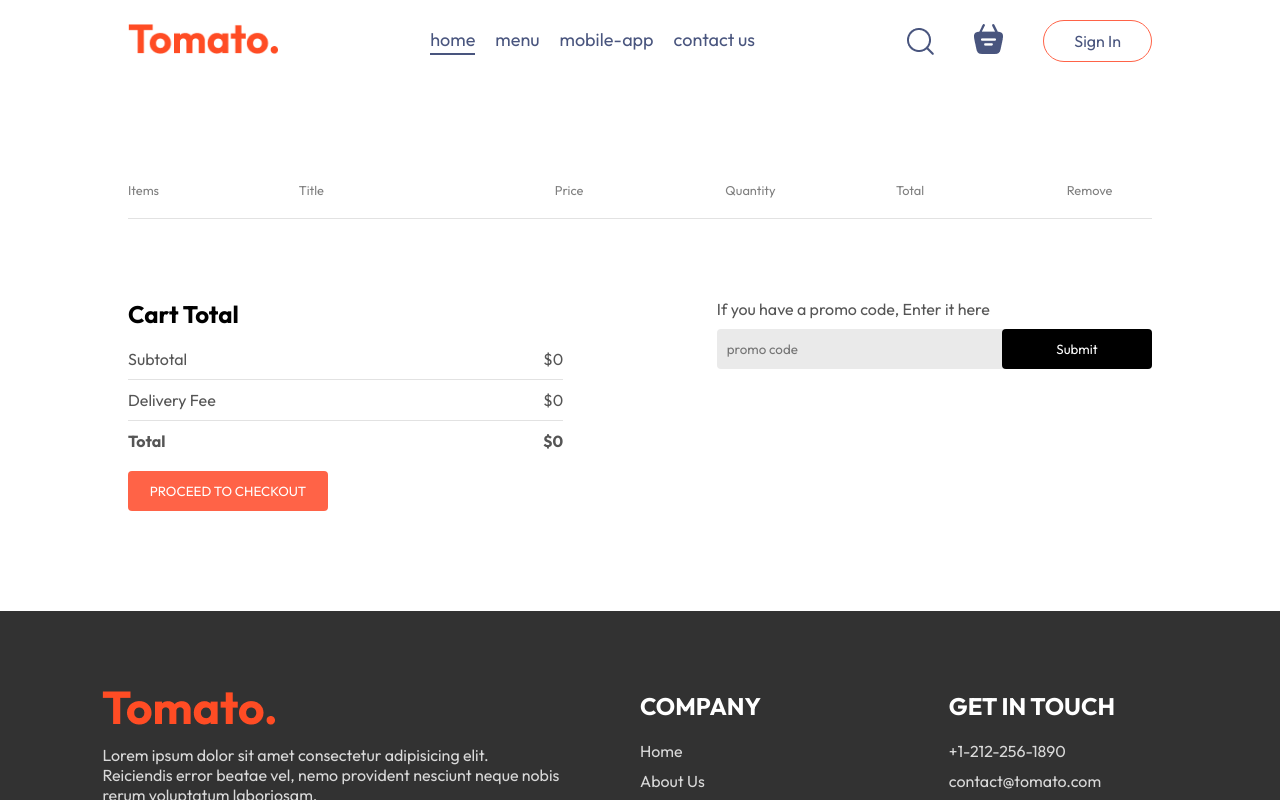
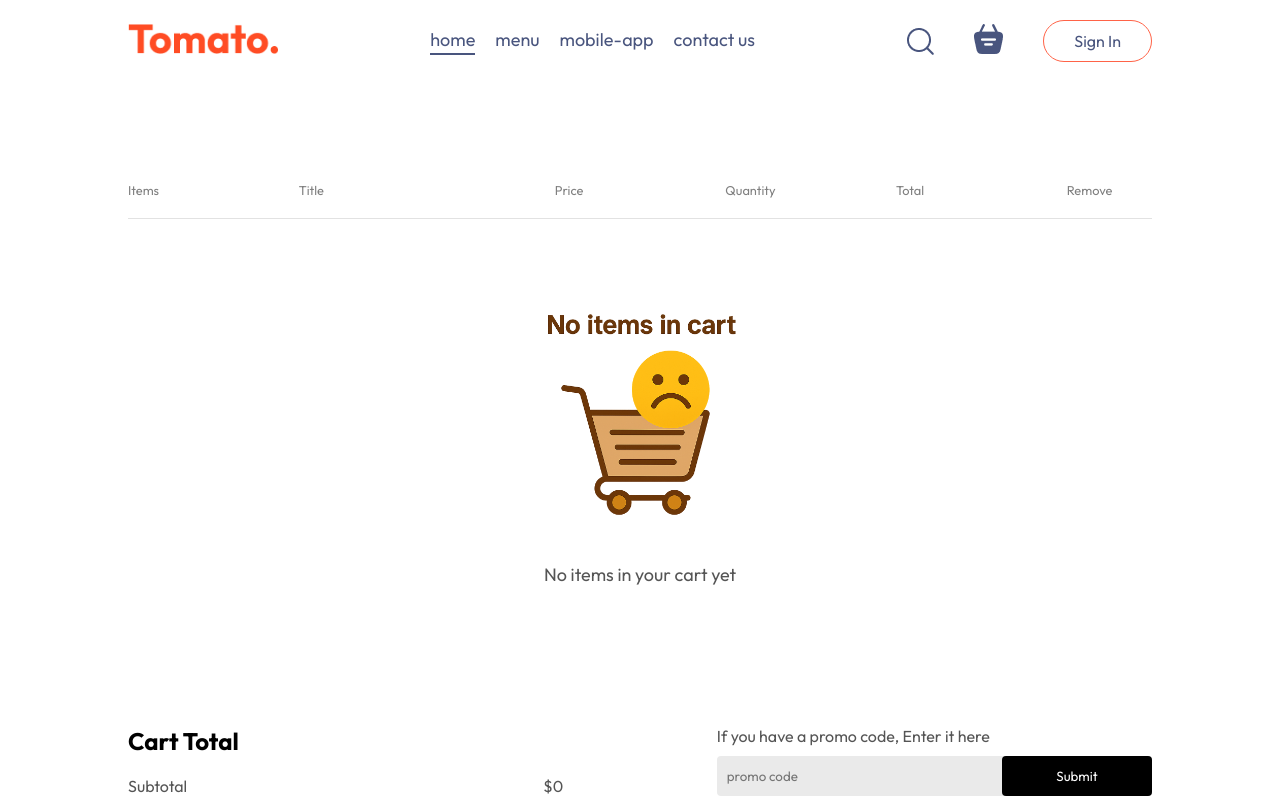
Before and after one commit to neosyk-net/Tomato-Clone, a React (Vite) app in the folder tomato-clone/: page /cart in a window 1280 px wide. Shown: the top 800 px of the page. Built offline with nearby package versions, Linux system fonts and the light colour scheme; a web font is replaced by a local one.

Commit message:
added img for empty cart

```diff
--- a/tomato-clone/src/assets/assets.js
+++ b/tomato-clone/src/assets/assets.js
@@ -59,6 +59,7 @@ import profile_icon from './profile_icon.png'
 import bag_icon from './bag_icon.png'
 import logout_icon from './logout_icon.png'
 import parcel_icon from './parcel_icon.png'
+import empty_cart from './empty_cart.png'
 
 export const assets = {
     logo,
@@ -79,7 +80,8 @@ export const assets = {
     profile_icon,
     logout_icon,
     bag_icon,
-    parcel_icon
+    parcel_icon,
+    empty_cart
 }
 
 export const menu_list = [
--- a/tomato-clone/src/components/Footer/Footer.css
+++ b/tomato-clone/src/components/Footer/Footer.css
@@ -27,7 +27,7 @@
 .footer-content-left li, .footer-content-right li, .footer-content-center li {
     list-style: none;
     margin-bottom: 10px;
-    cursor: pointer;
+    cursor: not-allowed;
 }
 
 .footer-content-right h2, .footer-content-center h2 {
@@ -37,6 +37,7 @@
 .footer-social-icons img {
     width: 40px;
     margin: 15px;
+    cursor: not-allowed;
 }
 
 .footer hr {
--- a/tomato-clone/src/components/Footer/Footer.jsx
+++ b/tomato-clone/src/components/Footer/Footer.jsx
@@ -7,7 +7,7 @@ const Footer = () => {
     <div className='footer' id='footer'>
         <div className="footer-content">
             <div className="footer-content-left">
-                <img src={assets.logo} alt="" />
+                <a href="#navbar"><img src={assets.logo} alt="" /></a>
                 <p>Lorem ipsum dolor sit amet consectetur adipisicing elit. Reiciendis error beatae vel, nemo provident nesciunt neque nobis rerum voluptatum laboriosam.</p>
                 <div className="footer-social-icons">
                     <img src={assets.facebook_icon} alt="" />
--- a/tomato-clone/src/components/Header/Header.jsx
+++ b/tomato-clone/src/components/Header/Header.jsx
@@ -3,7 +3,7 @@ import './Header.css'
 
 const Header = () => {
   return (
-    <div className='header'>
+    <div className='header' id='header'>
       <div className="header-contents">
         <h2>Order Your Favorite Food Here</h2>
         <p className='explore-menu-text'>Choose from a diverse menu featuring a delectable array of dishes crafted with the finest ingredients and culinary expertise. Our mission is to satisfy your cravings and elevate your dining experience, one delicious meal at a time.</p>
--- a/tomato-clone/src/components/Navbar/Navbar.jsx
+++ b/tomato-clone/src/components/Navbar/Navbar.jsx
@@ -11,7 +11,7 @@ const Navbar = ({ setShowLogin }) => {
     const {getTotalCartAmount} = useContext(StoreContext)
 
   return (
-    <div className='navbar'>
+    <div className='navbar' id='navbar'>
         <Link to='/'><img src={assets.logo} alt="" className="logo" /></Link>
         <ul className="navbar-menu">
             <Link to='/' onClick={() => setMenu('home')} className={menu === 'home' ? 'active' : ''}>home</Link>
--- a/tomato-clone/src/pages/Cart/Cart.css
+++ b/tomato-clone/src/pages/Cart/Cart.css
@@ -96,6 +96,29 @@
     border-radius: 4px;
 }
 
+.cart-empty {
+  text-align: center;
+  padding: 60px 0;
+}
+
+.cart-empty img {
+  width: 260px;
+  max-width: 70%;
+  margin-bottom: 20px;
+}
+
+.cart-empty p {
+  font-size: 18px;
+  color: #555555;
+}
+
+.cart-total button:disabled {
+  background-color: #ffe0d5;
+  color: #999;
+  cursor: not-allowed;
+}
+
+
 @media (max-width: 750px) {
     .cart-bottom {
         flex-direction: column-reverse;
--- a/tomato-clone/src/pages/Cart/Cart.jsx
+++ b/tomato-clone/src/pages/Cart/Cart.jsx
@@ -2,13 +2,14 @@ import React, { useContext } from "react";
 import "./Cart.css";
 import { StoreContext } from "../../context/StoreContext";
 import { useNavigate } from "react-router-dom";
+import empty_cart from '../../assets/empty_cart.png'
 
 const Cart = () => {
-
-    const { cartItems, food_list, removeFromCart, getTotalCartAmount } = useContext(StoreContext);
+  const { cartItems, food_list, removeFromCart, getTotalCartAmount } =
+    useContext(StoreContext);
+  const isCartEmpty = Object.values(cartItems).every((item) => item === 0);
 
   const navigate = useNavigate();
-
 
   return (
     <div className="cart">
@@ -23,6 +24,13 @@ const Cart = () => {
         </div>
         <br />
         <hr />
+
+        {isCartEmpty && (
+          <div className="cart-empty">
+            <img src={empty_cart} alt="No items in cart" />
+            <p>No items in your cart yet</p>
+          </div>
+        )}
         {food_list.map((item, index) => {
           if (cartItems[item._id] > 0) {
             return (
@@ -33,7 +41,9 @@ const Cart = () => {
                   <p>${item.price}</p>
                   <p>{cartItems[item._id]}</p>
                   <p>${item.price * cartItems[item._id]}</p>
-                  <p onClick={() => removeFromCart(item._id)} className="cross">x</p>
+                  <p onClick={() => removeFromCart(item._id)} className="cross">
+                    x
+                  </p>
                 </div>
                 <hr />
               </div>
@@ -57,16 +67,20 @@ const Cart = () => {
             <hr />
             <div className="cart-total-details">
               <b>Total</b>
-                    <b>${getTotalCartAmount() === 0 ? 0 : getTotalCartAmount() + 2 }</b>
+              <b>
+                ${getTotalCartAmount() === 0 ? 0 : getTotalCartAmount() + 2}
+              </b>
             </div>
           </div>
-            <button onClick={() => navigate('/order')}>PROCEED TO CHECKOUT</button>
+          <button onClick={() => navigate("/order")}>
+            PROCEED TO CHECKOUT
+          </button>
         </div>
         <div className="cart-promocode">
           <div>
             <p>If you have a promo code, Enter it here</p>
             <div className="cart-promocode-input">
-                    <input type="text" placeholder="promo code"/>
+              <input type="text" placeholder="promo code" />
               <button>Submit</button>
             </div>
           </div>
--- a/tomato-clone/src/pages/PlaceOrder/PlaceOrder.css
+++ b/tomato-clone/src/pages/PlaceOrder/PlaceOrder.css
@@ -37,6 +37,7 @@
 
 .place-order .cart-total button {
     margin-top: 30px;
+    cursor: not-allowed;
 }
 
 .cross {
--- a/tomato-clone/src/pages/PlaceOrder/PlaceOrder.jsx
+++ b/tomato-clone/src/pages/PlaceOrder/PlaceOrder.jsx
@@ -46,7 +46,7 @@ const PlaceOrder = () => {
               </b>
             </div>
           </div>
-          <button>PROCEED TO PAYMENT</button>
+          <button disabled>PROCEED TO PAYMENT</button>
         </div>
       </div>
     </form>
```
Also changed, not shown: tomato-clone/src/assets/empty_cart.png (added). Lines whose indentation alone changed are shown as unchanged.
